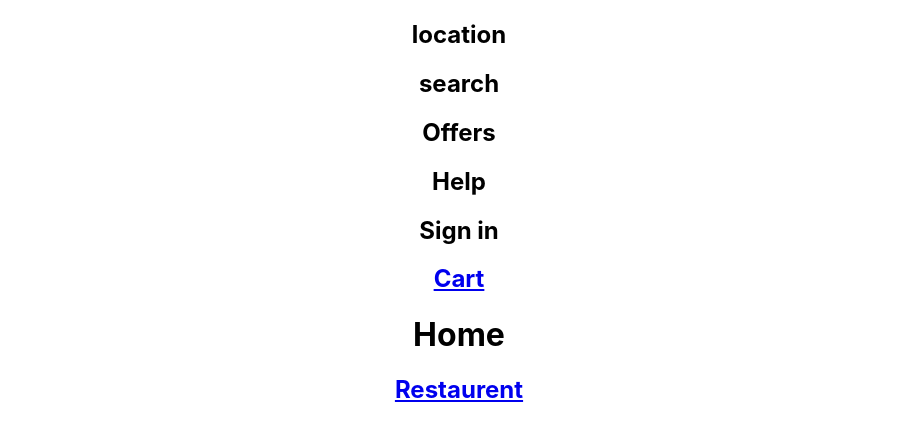
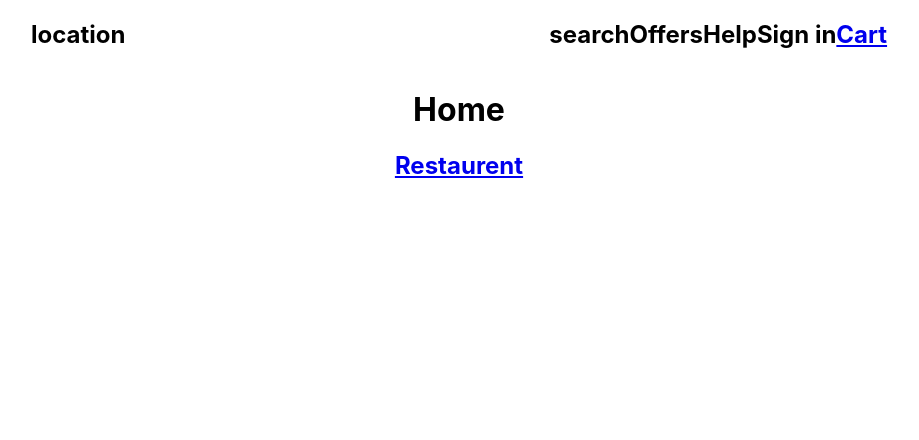
Before and after one commit to MadhanM282/Swiggy-Clone, a React (Vite) app in the folder Swiggy/: page / in a window 1280 px wide. Shown: the top 440 px of the page, without its empty margins (181-1100 px from the left). Built offline with nearby package versions, Linux system fonts and the light colour scheme.

Commit message:
Vite created

```diff
--- a/Swiggy/src/Styles/homestyles.jsx
+++ b/Swiggy/src/Styles/homestyles.jsx
@@ -0,0 +1,12 @@
+import styled from 'styled-components'
+
+export const NAVDIV = styled.div`
+    display:flex;
+    justify-content: space-around;
+
+`
+export const NavSec2 = styled.div`
+    display:flex;
+    justify-content: space-evenly;
+
+`
--- a/Swiggy/src/components/NavBar.jsx
+++ b/Swiggy/src/components/NavBar.jsx
@@ -1,12 +1,13 @@
 import { Link } from "react-router-dom"
+import { NAVDIV, NavSec2 } from "../Styles/homestyles"
 
 export const NavBar= ()=>{
     return(
-        <div>
+        <NAVDIV>
             <div>
                 <h2>location</h2>
             </div>
-            <div>
+            <NavSec2>
                 <h2>search</h2>
                 <h2>Offers</h2>
                 <h2>Help</h2>
@@ -14,8 +15,8 @@ export const NavBar= ()=>{
                 <Link to="/cart">
                     <h2>Cart</h2>
                 </Link>
-            </div>
+            </NavSec2>
 
-        </div>
+        </NAVDIV>
     )
 }
```
